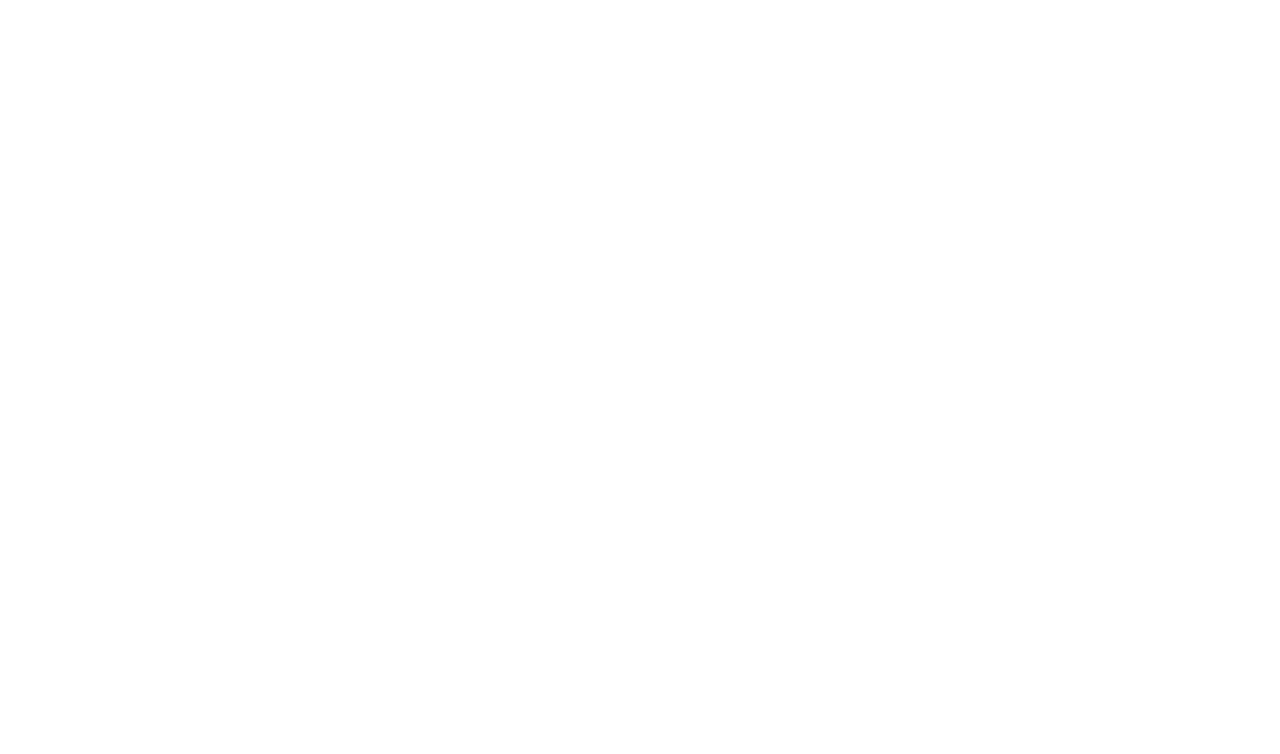
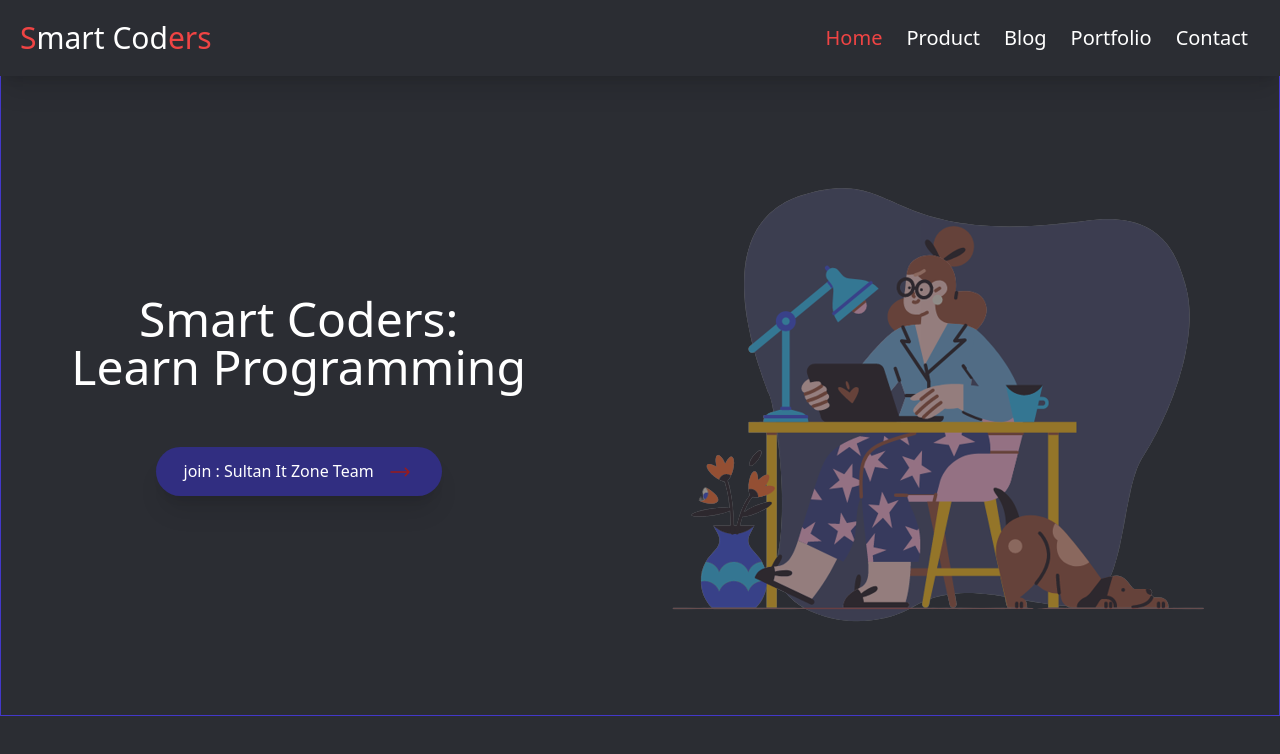
Before and after one commit to Sultanmia22/first-tailwind-project, a website built with Vite: page index.html in a window 1280 px wide. Built offline with nearby package versions, Linux system fonts and the light colour scheme.

Commit message:
creat navber and hero section

```diff
--- a/index.html
+++ b/index.html
@@ -6,7 +6,41 @@
     <title>first-tailwind-project</title>
     <link rel="stylesheet" href="CSS/main.css">
 </head>
-<body>
+<body class="bg-[#2B2D33]">
+   <nav class="bg-[#2B2D33] shadow-xl">
+    <div class="container mx-auto">
+        <div class="sm:flex justify-between p-5 items-center">
+            <div class="text-center mb-3 sm:mb-0">
+                <a href="#" class="text-white text-xl sm:text-3xl"> <span class="text-red-500">S</span>mart Cod<span class="text-red-500">ers</span> </a>
+            </div>
 
+            <ul class="sm:flex sm:text-xl  text-white text-center border-t sm:border-none">
+                <li class="mt-3 sm:mt-0"><a href="#" class="p-3 text-red-500 "> Home </a></li>
+                <li><a href="#" class="p-3 hover:text-red-500"> Product </a></li>
+                <li><a href="#" class="p-3 hover:text-red-500"> Blog </a></li>
+                <li><a href="#" class="p-3 hover:text-red-500"> Portfolio </a></li>
+                <li><a href="#" class="p-3 hover:text-red-500"> Contact </a></li>
+            </ul>
+        </div>
+    </div>
+   </nav>
+   <!--! Header Part Code Start -->
+   <header>
+
+        <div class=" container mx-auto border border-indigo-700 border-t-0  h-[80vh] sm:flex justify-around items-center text-center text-white mt-10 sm:mt-0">
+            <div>
+               <h1 class="text-2xl sm:text-5xl mb-5 sm:mb-14"> Smart Coders: <br> Learn Programming </h1>
+               <button class="bg-indigo-900 px-7 py-3 rounded-full shadow-xl hover:bg-indigo-950"> join : Sultan It Zone Team <svg xmlns="http://www.w3.org/2000/svg" fill="none" viewBox="0 0 24 24" stroke-width="1.5" stroke="currentColor" class="size-6 inline-block w-7 text-red-800 ml-2">
+                <path stroke-linecap="round" stroke-linejoin="round" d="M17.25 8.25 21 12m0 0-3.75 3.75M21 12H3" />
+              </svg>
+              </button>
+            </div>
+
+            <div>
+                <img class="animate-pulse" src="image/hero-img.png" alt="">
+            </div>
+        </div>
+
+   </header>
 </body>
 </html>
```
Also changed, not shown: image/backEnd.png (added), image/client-01.png (added), image/client-02.png (added), image/client-03.png (added), image/client-04.png (added), image/client-05.png (added), image/client-06.png (added), image/client-07.png (added), image/client-08.png (added), image/client-09.png (added), image/frontEnd.png (added), image/hero-img.png (added), image/javascript.png (added), image/subscribe-bg.png (added).
